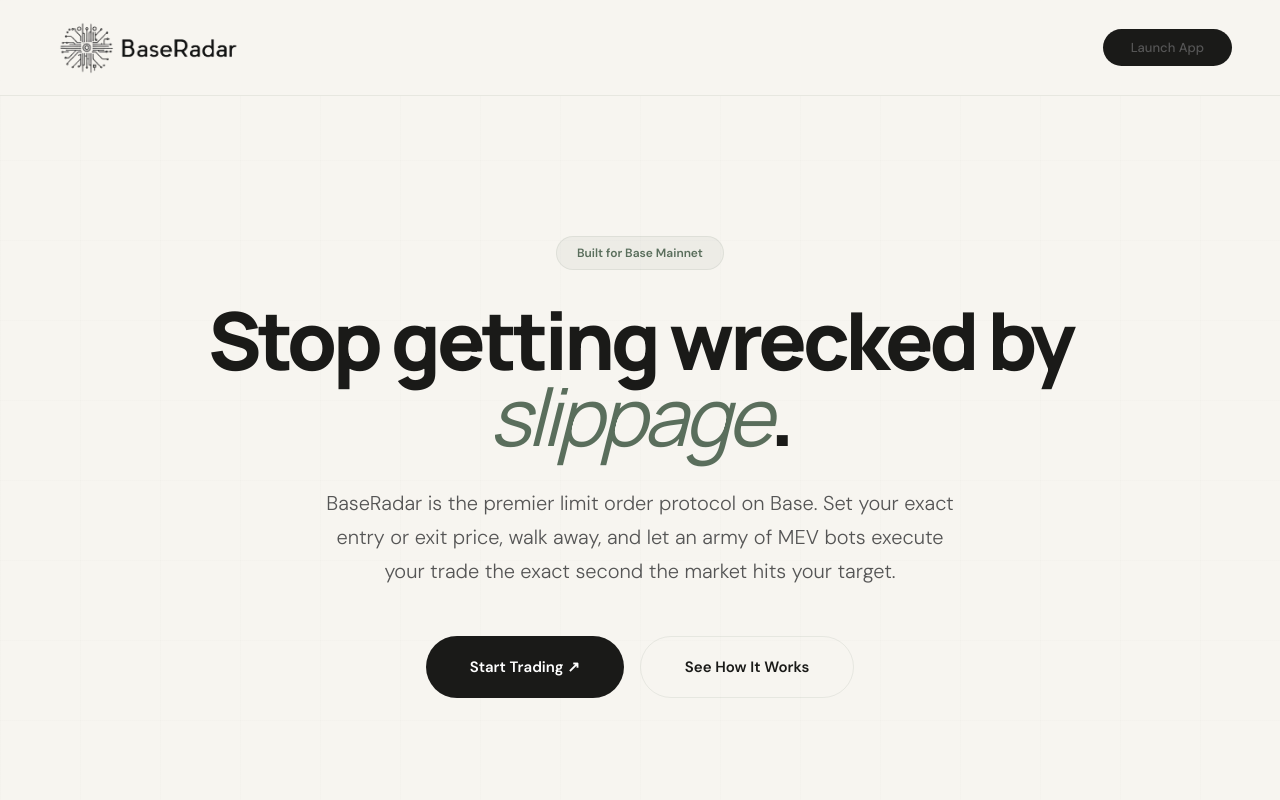
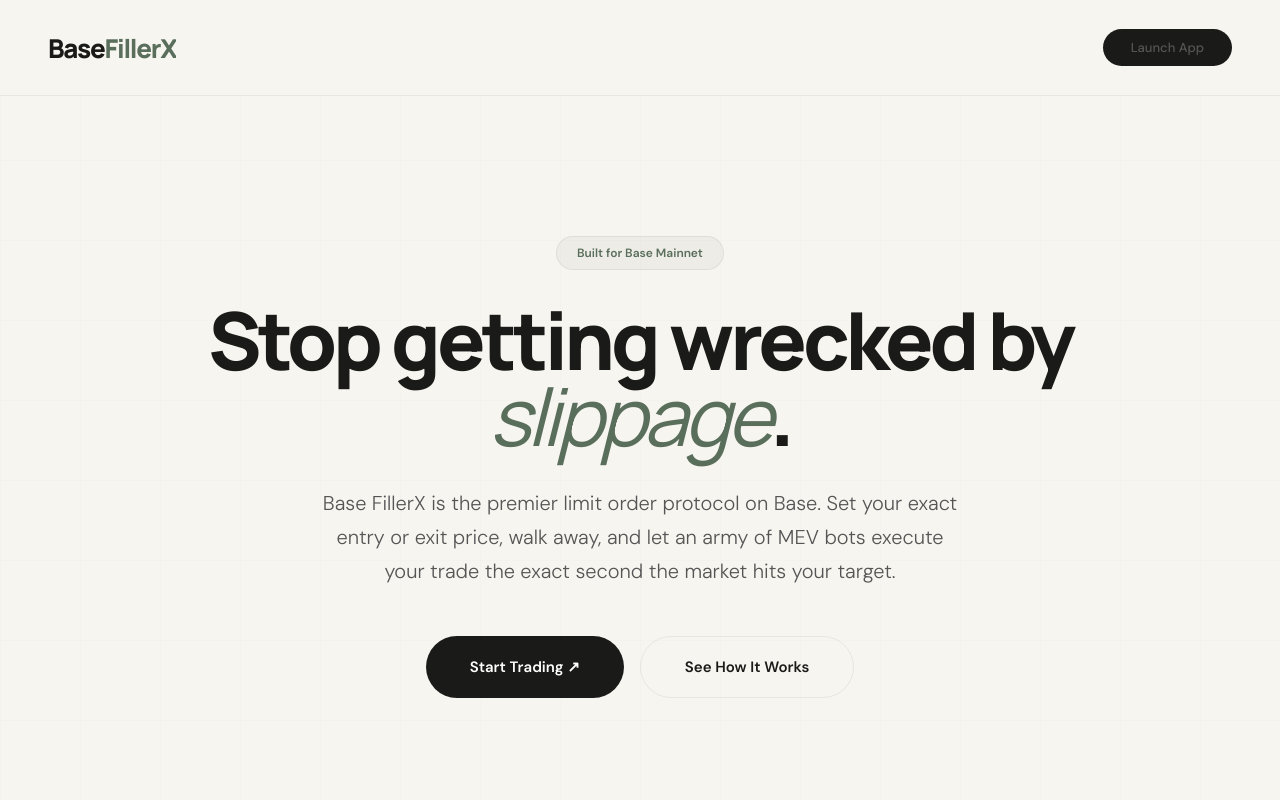
Before and after one commit to PeterKarinbit/Base-FillerX, a website: page index.html in a window 1280 px wide. Shown: the top 800 px of the page. Drawn offline with Linux system fonts and the light colour scheme.

Commit message:
Update branding to Base FillerX and replace image logo with CSS styled text

```diff
--- a/index.html
+++ b/index.html
@@ -3,8 +3,8 @@
 <head>
     <meta charset="UTF-8">
     <meta name="viewport" content="width=device-width, initial-scale=1.0">
-    <title>BaseRadar — The Limit Order Protocol for Base</title>
-    <meta name="description" content="BaseRadar is the first decentralized limit order protocol on Base. Stop getting wrecked by slippage. Set your price, walk away, and let MEV bots execute your trades.">
+    <title>Base FillerX — The Limit Order Protocol for Base</title>
+    <meta name="description" content="Base FillerX is the first decentralized limit order protocol on Base. Stop getting wrecked by slippage. Set your price, walk away, and let MEV bots execute your trades.">
     <link href="https://fonts.googleapis.com/css2?family=Manrope:wght@300;400;500;600;700;800&family=DM+Sans:ital,wght@0,300;0,400;0,500;0,600;1,300&family=JetBrains+Mono:wght@400;500&display=swap" rel="stylesheet">
     <style>
         :root {
@@ -55,8 +55,9 @@
             background: rgba(247,245,240,0.85); backdrop-filter: blur(20px);
             border-bottom: 1px solid var(--border);
         }
-        .logo-wrap { display: flex; align-items: center; overflow: hidden; height: 55px; }
-        .logo-wrap img { height: 190px; margin: -68px -25px; }
+        .logo-wrap { display: flex; align-items: center; overflow: hidden; height: 55px; text-decoration: none; }
+        .logo-text { font-family: 'Manrope', sans-serif; font-size: 26px; font-weight: 800; letter-spacing: -0.05em; color: var(--dark); }
+        .logo-text span { color: var(--sage); }
         .nav-links { display: flex; gap: 32px; align-items: center; }
         .nav-links a { font-size: 13px; font-weight: 500; text-decoration: none; color: var(--muted); transition: color .3s; }
         .nav-links a:hover { color: var(--dark); }
@@ -274,7 +275,7 @@
 
 <!-- ═══════════════ NAV ═══════════════ -->
 <nav>
-    <div class="logo-wrap"><img src="./BaseFillerX_logo.png" alt="BaseRadar"></div>
+    <a href="#" class="logo-wrap"><div class="logo-text">Base<span>FillerX</span></div></a>
     <div class="nav-links">
         <a href="https://basescan.org/address/0x84ED932B376a205aC34B007b0C09546573B6085E#code" target="_blank" class="btn-signin">Launch App</a>
     </div>
@@ -284,7 +285,7 @@
 <section class="hero">
     <div class="hero-badge reveal">Built for Base Mainnet</div>
     <h1 class="reveal d1">Stop getting wrecked by <em>slippage</em>.</h1>
-    <p class="hero-desc reveal d2">BaseRadar is the premier limit order protocol on Base. Set your exact entry or exit price, walk away, and let an army of MEV bots execute your trade the exact second the market hits your target.</p>
+    <p class="hero-desc reveal d2">Base FillerX is the premier limit order protocol on Base. Set your exact entry or exit price, walk away, and let an army of MEV bots execute your trade the exact second the market hits your target.</p>
     <div class="cta-group reveal d3">
         <a href="https://basescan.org/address/0x84ED932B376a205aC34B007b0C09546573B6085E#code" target="_blank" class="btn btn-primary">Start Trading ↗</a>
         <a href="#how" class="btn btn-outline">See How It Works</a>
@@ -418,7 +419,7 @@
         <div class="step-card reveal">
             <div class="step-num">1</div>
             <h3>Approve</h3>
-            <p>Connect your wallet and approve the BaseRadar contract to spend the exact amount of tokens you want to trade.</p>
+            <p>Connect your wallet and approve the Base FillerX contract to spend the exact amount of tokens you want to trade.</p>
         </div>
         <div class="step-card reveal d1">
             <div class="step-num">2</div>
@@ -472,9 +473,9 @@
 
 <!-- ═══════════════ FOOTER ═══════════════ -->
 <footer>
-    <img src="./BaseFillerX_logo.png" class="f-logo" alt="BaseRadar">
-    <p class="f-copy">&copy; 2026 BaseRadar. Non-custodial infrastructure.</p>
-    <p class="f-copy" style="font-size: 11px; margin-top: 8px;">Disclaimer: BaseRadar is non-custodial infrastructure. Always conduct your own research before trading.</p>
+    <div class="logo-text" style="font-size: 32px; margin-bottom: 16px; opacity: 0.8; justify-content: center; display: flex;">Base<span>FillerX</span></div>
+    <p class="f-copy">&copy; 2026 Base FillerX. Non-custodial infrastructure.</p>
+    <p class="f-copy" style="font-size: 11px; margin-top: 8px;">Disclaimer: Base FillerX is non-custodial infrastructure. Always conduct your own research before trading.</p>
 </footer>
 
 <script>
```
